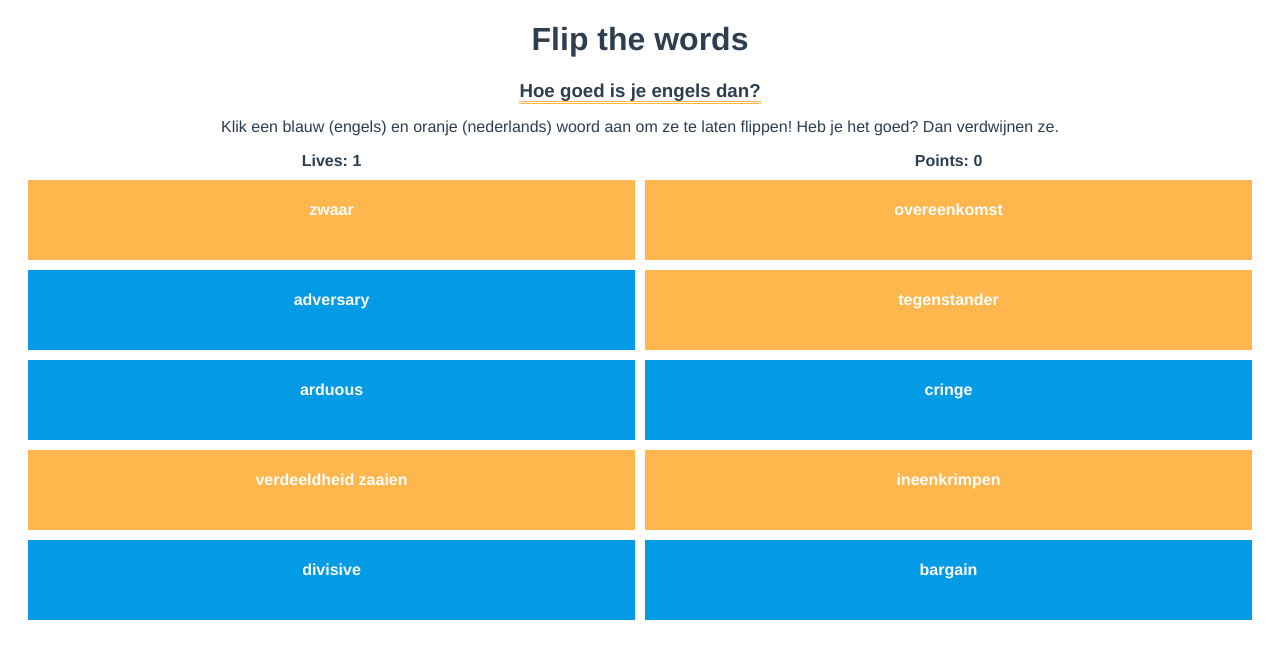
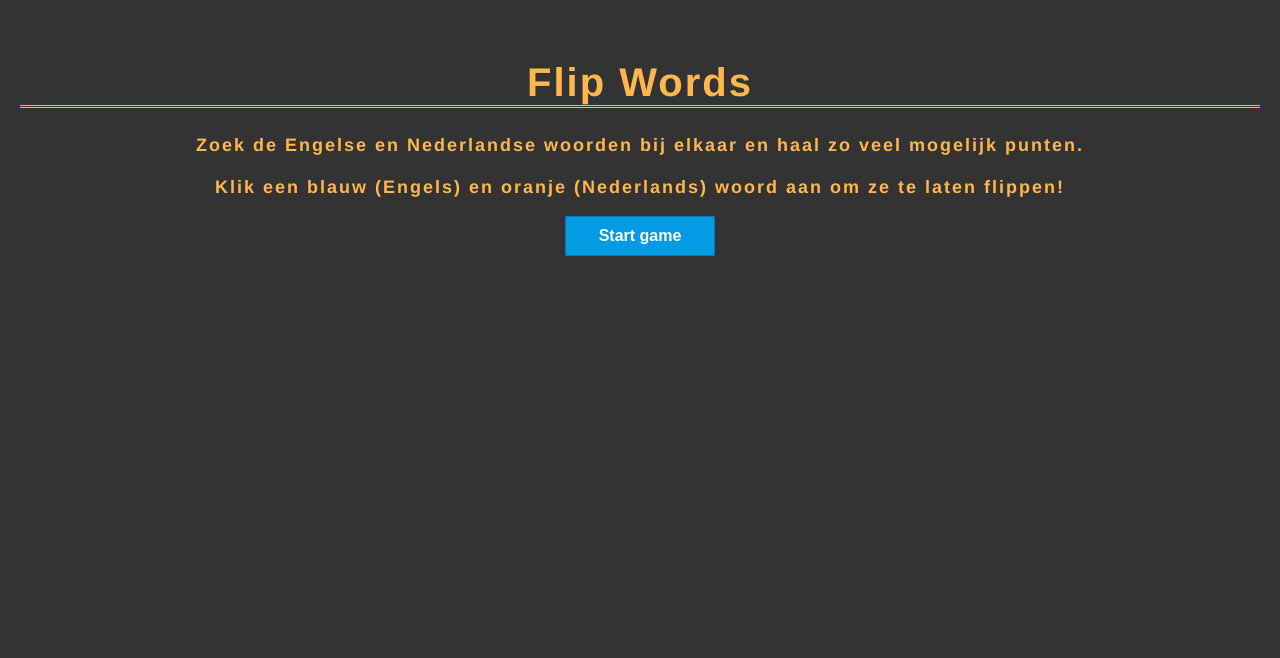
Before and after one commit to PLint-sites/flipwords, a Vue app: page / in a window 1280 px wide. Shown: the top 658 px of the page. Built offline with nearby package versions, Linux system fonts and the light colour scheme.

Commit message:
Finetune look and feel

```diff
--- a/src/App.vue
+++ b/src/App.vue
@@ -1,6 +1,6 @@
 <template>
   <div id="app">
-    <Flipwords msg="Flip the words"/>
+    <Flipwords msg="Flip Words"/>
   </div>
 </template>
 
--- a/src/components/FlipBox.vue
+++ b/src/components/FlipBox.vue
@@ -1,8 +1,6 @@
 <template>
-    <div class="box" @click="select" :style="doosStyle">
-        {{ word.word }}
-        <div v-if="word.correct === true">&#10004;</div>
-        <div v-if="word.correct === false">&times;</div>
+    <div class="box" :class="word.correct === true ? 'correct' : word.correct === false ? 'incorrect' : ''" @click="select" :style="doosStyle">
+        <span>{{ word.word }}</span>
     </div>
 </template>
 
@@ -80,16 +78,38 @@ export default {
 </script>
 
 <style lang="less" scoped>
-
-
 .box {
     height: 80px;
     border: 1px solid var(--bg-color);
     background: var(--bg-color);
     font-weight: bold;
     box-sizing: border-box;
-    padding-top: 20px;
+
+    display: grid;
+    grid-template-rows: 1fr;
+    align-items: center;
+
+    &.correct, &.incorrect {
+        span {
+            opacity: 0.5;
+        }
+
+        &::after {
+            position: absolute;
+            content: '\2713';
+            color: #fff;
+            left: 50%;
+            top: 50%;
+            margin-top: -30px;
+            margin-left: -14px;
+            font-size: 50px;
+        }
+    }
+
+    &.incorrect::after {
+        content: '\00D7';
+        margin-top: -33px;
+    }
+
 }
-
-
 </style>
--- a/src/components/Flipwords.vue
+++ b/src/components/Flipwords.vue
@@ -1,8 +1,17 @@
 <template>
   <div>
+    <Splash v-if="showStartUp">
+      <div class="splashscreen" id="startup">
         <h1>{{ msg }}</h1>
-    <h3>Hoe goed is je engels dan?</h3>
-    <p>Klik een blauw (engels) en oranje (nederlands) woord aan om ze te laten flippen! Heb je het goed? Dan verdwijnen ze.</p>
+        <p>
+          Zoek de Engelse en Nederlandse woorden bij elkaar en haal zo veel mogelijk punten. <br><br>
+          Klik een blauw (Engels) en oranje (Nederlands) woord aan om ze te laten flippen!
+        </p>
+        <button type="button" @click="start">Start game</button>
+      </div>
+    </Splash>
+    <div v-else>
+      <h1>{{ msg }}</h1>
       <div id="scoreboard">
         <span>Lives: {{ lives }}</span>
         <span>Points: {{ points }}</span>
@@ -14,14 +23,15 @@
           @selected="selectWord(i-1)"
         />
       </div>
+    </div>
     <Splash v-if="showNewLevel">
-      <div id="levelup">
+      <div class="splashscreen" id="levelup">
         LEVEL UP <span id="level">{{ level }}</span>
       </div>
     </Splash>
 
     <Splash v-if="showGameOver">
-      <div id="gameover">
+      <div class="splashscreen" id="gameover">
         GAME OVER
         <button type="button" @click="reset">Play again?</button>
       </div>
@@ -34,7 +44,7 @@ import words from '@/words/list'
 import FlipBox from './FlipBox'
 import Splash from './Splash'
 
-const NUMBER_OF_STARTING_LIVES = 1
+const NUMBER_OF_STARTING_LIVES = 10
 
 export default {
   name: 'Flipwords',
@@ -54,6 +64,7 @@ export default {
       lives: NUMBER_OF_STARTING_LIVES,
       points: 0,
       level: 1,
+      showStartUp: true,
       showNewLevel: false,
       showGameOver: false,
     }
@@ -177,6 +188,9 @@ export default {
         }
       }
     },
+    async start() {
+      this.showStartUp = false
+    },
     async levelUp() {
       this.level++
       // Animate: `Level up: ${this.level}`
@@ -234,9 +248,8 @@ a {
   color: #42b983;
 }
 
-h3 {
+h1 {
   border-bottom: double 3px @orange;
-  display: inline;
 }
 
 .grid {
@@ -264,24 +277,12 @@ h3 {
   }
 }
 
-#levelup, #gameover {
+.splashscreen {
   position: relative;
   top: 44%;
   margin-top: -30px;
   font-size: 30px;
   letter-spacing: 2px;
-
-  #level {
-    position: relative;
-    color: #039BE5;
-    font-size: 80px;
-    margin-left: 10px;
-    top: 11px;
-  }
-}
-
-#gameover {
-  color: #E53935;
 
   button {
     display: block;
@@ -298,4 +299,28 @@ h3 {
   }
 }
 
+#levelup #level {
+  position: relative;
+  color: #039BE5;
+  font-size: 80px;
+  margin-left: 10px;
+  top: 11px;
+}
+
+#gameover {
+  color: #E53935;
+}
+
+#startup {
+  top: 5%;
+  padding: 20px;
+
+  h1 {
+    font-size: 40px;
+  }
+
+  p {
+    font-size: 18px;
+  }
+}
 </style>
--- a/src/components/Splash.vue
+++ b/src/components/Splash.vue
@@ -20,7 +20,5 @@ export default {
     color: #FFB74D;
     left: 0;
     font-weight: bold;
-
-
 }
 </style>
```
Lines whose indentation alone changed are shown as unchanged.
